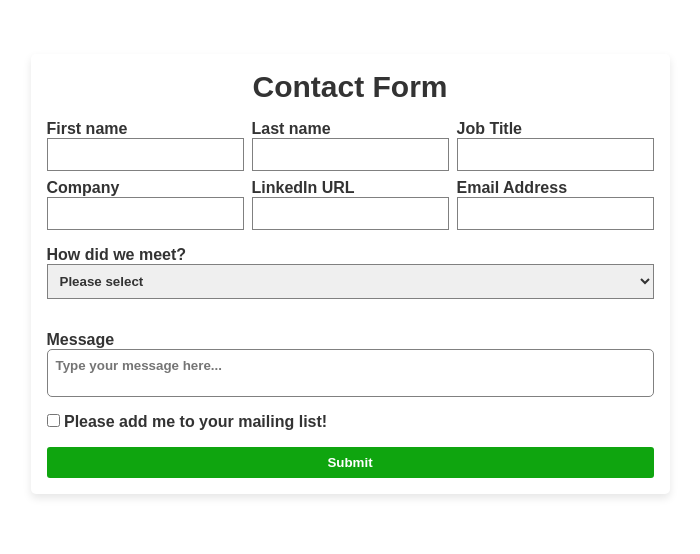
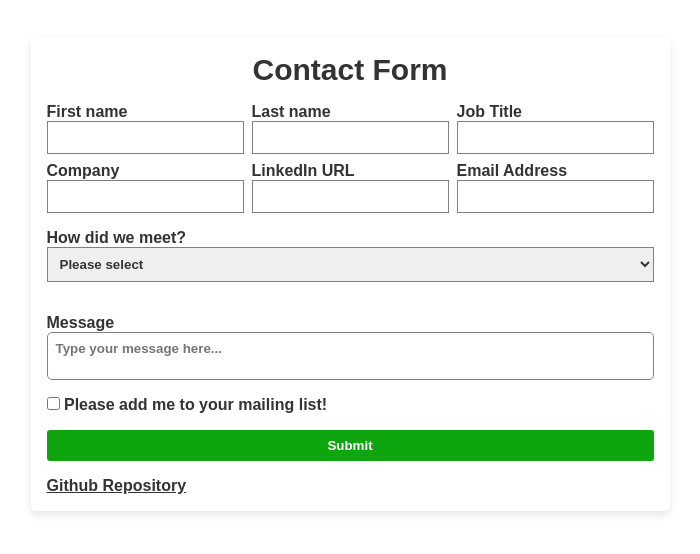
Before and after one commit to AhmedIhsan123/guestbook, a website: page views/home.html in a window 1280 px wide. Shown: the part 126-680 px from the top of the page, without its empty margins (290-990 px from the left). Drawn offline with Linux system fonts and the light colour scheme; files that its build step writes are made by us from their sources; files whose address does not match are found by name.

Commit message:
Added link to github repository

```diff
--- a/views/home.html
+++ b/views/home.html
@@ -144,6 +144,11 @@
 
 				<!-- Submit button -->
 				<button type="submit" id="submit-btn">Submit</button>
+
+				<!-- Github repo link -->
+				<a href="https://github.com/AhmedIhsan123/guestbook" target="_blank"
+					>Github Repository</a
+				>
 			</form>
 		</main>
 	</body>
```
